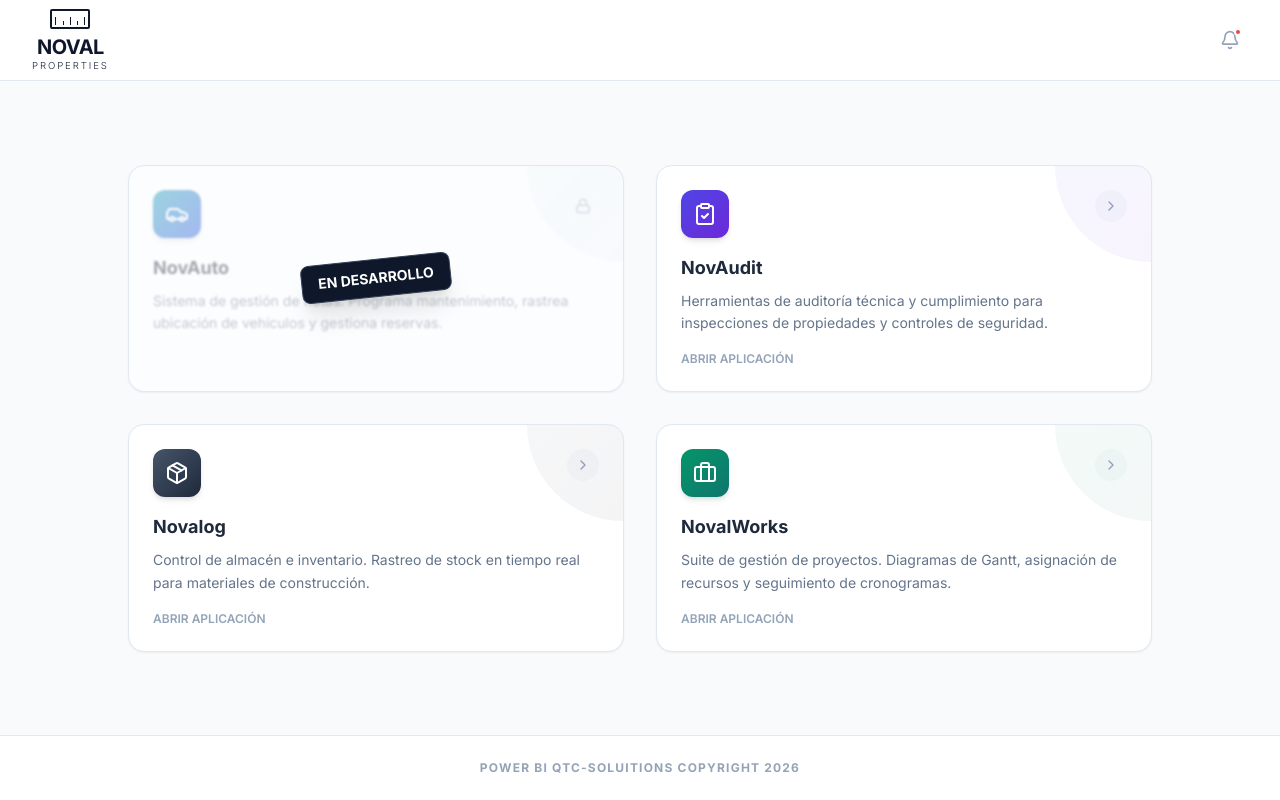
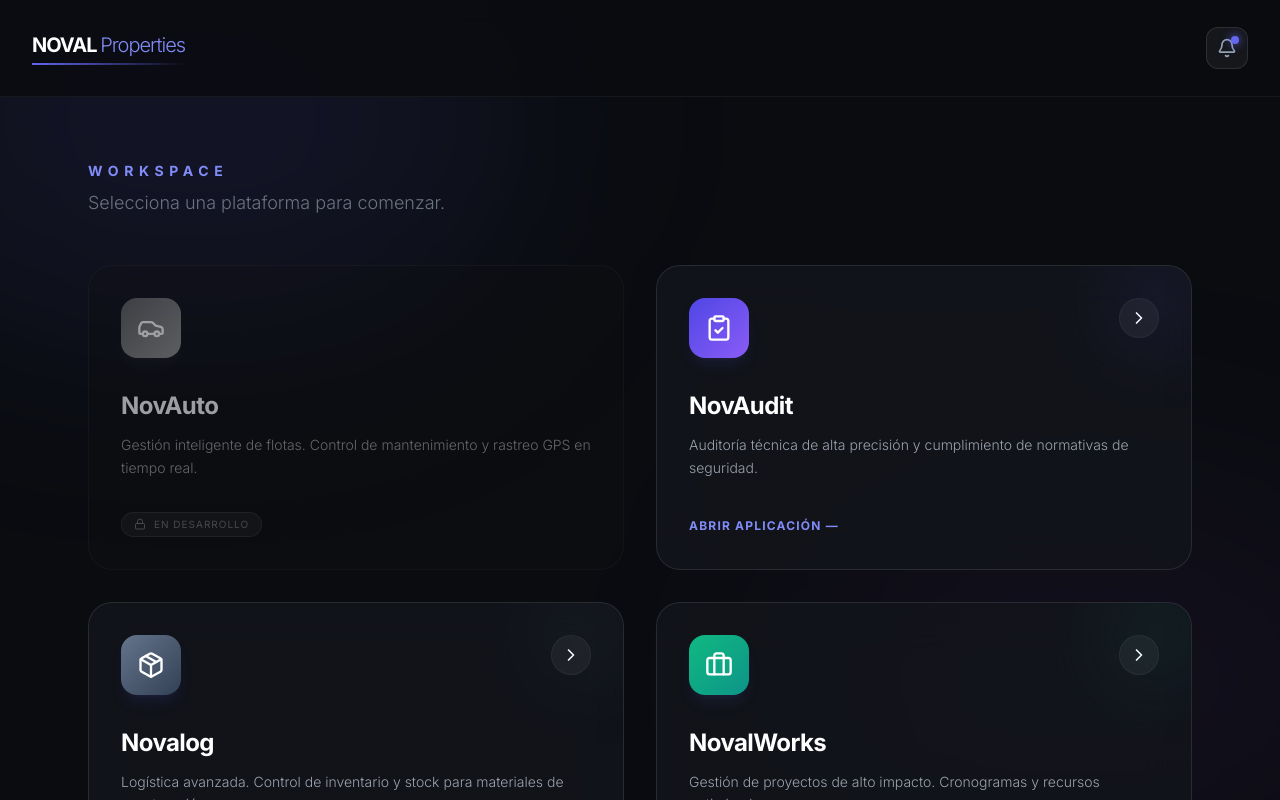
Before and after one commit to QTCSOLUTIONS/NovalAcces, a React (Vite) app: page / in a window 1280 px wide. Shown: the top 800 px of the page. Built offline with nearby package versions, Linux system fonts and the light colour scheme.

Commit message:
Add files via upload
fff

```diff
--- a/App.tsx
+++ b/App.tsx
@@ -5,20 +5,18 @@ import {
   Package,
   Briefcase,
   Bell,
-  Lock, // Lock is still used in AppCard
+  Lock,
   ChevronRight,
   Menu,
   X,
 } from 'lucide-react';
 
 // --- Types ---
-
 interface AppItem {
   id: string;
   title: string;
   description: string;
   icon: React.ReactNode;
-  colorClass: string;
   gradient: string;
   url?: string;
   disabled?: boolean;
@@ -26,27 +24,15 @@ interface AppItem {
 
 // --- Components ---
 
-// Componente de Logo Reutilizable para mantener consistencia
 const NovalLogo: React.FC<{ size?: 'small' | 'large' }> = ({ size = 'large' }) => {
   const isLarge = size === 'large';
-
   return (
-    <div className="flex flex-col items-center justify-center text-slate-900">
-      {/* Icono de Regla (simulando el logo) */}
-      <div className={`${isLarge ? 'w-16 h-8' : 'w-10 h-5'} border-2 border-slate-900 rounded-sm flex flex-col justify-end items-center relative mb-1`}>
-        <div className="w-full flex justify-around items-end h-full pb-0.5">
-          <div className="h-2 w-px bg-slate-900"></div>
-          <div className="h-1 w-px bg-slate-900"></div>
-          <div className="h-2 w-px bg-slate-900"></div>
-          <div className="h-1 w-px bg-slate-900"></div>
-          <div className="h-2 w-px bg-slate-900"></div>
-        </div>
-      </div>
-
-      {/* Texto */}
-      <div className="text-center leading-none">
-        <h1 className={`${isLarge ? 'text-4xl' : 'text-xl'} font-bold tracking-tight text-slate-900`}>NOVAL</h1>
-        <p className={`${isLarge ? 'text-sm' : 'text-[0.6rem]'} tracking-[0.2em] font-light text-slate-800 uppercase italic`}>PROPERTIES</p>
+    <div className="flex flex-col items-start justify-center">
+      <div className="text-left leading-none">
+        <h1 className={`${isLarge ? 'text-3xl' : 'text-xl'} font-extrabold tracking-tighter text-white`}>
+          NOVAL <span className="font-light italic text-indigo-400">Properties</span>
+        </h1>
+        <div className="h-[2px] w-full bg-gradient-to-r from-indigo-500 to-transparent mt-1" />
       </div>
     </div>
   );
@@ -54,43 +40,50 @@ const NovalLogo: React.FC<{ size?: 'small' | 'large' }> = ({ size = 'large' }) =
 
 const AppCard: React.FC<{ item: AppItem }> = ({ item }) => {
   const CardContent = (
-    <>
-      <div className={`absolute top-0 right-0 w-24 h-24 bg-gradient-to-br ${item.gradient} opacity-5 group-hover:opacity-10 rounded-bl-full transition-opacity`} />
+    <div className={`relative h-full p-8 rounded-3xl border transition-all duration-500 overflow-hidden ${
+      item.disabled
+        ? 'bg-[#13161c]/40 border-white/5 opacity-60 grayscale'
+        : 'bg-[#13161c]/80 backdrop-blur-xl border-white/10 hover:border-indigo-500/50 group'
+    }`}>
 
-      <div className="flex items-start justify-between mb-4">
-        <div className={`p-3 rounded-xl bg-gradient-to-br ${item.gradient} text-white shadow-md`}>
+      {/* Esfera de luz ambiental detrás del icono */}
+      {!item.disabled && (
+        <div className={`absolute -right-4 -top-4 w-24 h-24 bg-gradient-to-br ${item.gradient} opacity-10 blur-2xl group-hover:opacity-20 transition-opacity`} />
+      )}
+
+      <div className="flex items-start justify-between mb-8">
+        <div className={`p-4 rounded-2xl bg-gradient-to-br ${item.gradient} text-white shadow-lg shadow-indigo-500/10 transform group-hover:scale-110 group-hover:rotate-3 transition-transform duration-500`}>
           {item.icon}
         </div>
-        <div className="w-8 h-8 rounded-full bg-slate-50 flex items-center justify-center group-hover:bg-slate-100 transition-colors">
+        {!item.disabled && (
+          <div className="w-10 h-10 rounded-full border border-white/5 flex items-center justify-center bg-white/5 group-hover:bg-indigo-500 group-hover:text-white transition-all duration-300">
+            <ChevronRight className="w-5 h-5" />
+          </div>
+        )}
+      </div>
+
+      <h3 className="text-2xl font-bold text-white mb-3 tracking-tight">{item.title}</h3>
+      <p className="text-gray-400 font-light leading-relaxed mb-8 text-sm">
+        {item.description}
+      </p>
+
+      <div className="mt-auto">
         {item.disabled ? (
-            <Lock className="w-4 h-4 text-slate-400" />
+          <div className="inline-flex items-center gap-2 px-3 py-1 rounded-full bg-white/5 border border-white/10 text-[10px] uppercase tracking-widest text-gray-500">
+            <Lock className="w-3 h-3" /> En Desarrollo
+          </div>
         ) : (
-            <ChevronRight className="w-4 h-4 text-slate-400 group-hover:text-slate-600" />
+          <span className="text-xs font-bold tracking-widest text-indigo-400 group-hover:text-indigo-300 transition-colors">
+            ABRIR APLICACIÓN —
+          </span>
         )}
       </div>
     </div>
-
-      <h3 className="text-lg font-bold text-slate-800 mb-2 group-hover:text-slate-900">{item.title}</h3>
-      <p className="text-sm text-slate-500 leading-relaxed mb-4">{item.description}</p>
-
-      <div className={`flex items-center text-xs font-semibold text-slate-400 ${!item.disabled && 'group-hover:text-amber-600'} transition-colors`}>
-        <span>{item.disabled ? '' : 'ABRIR APLICACIÓN'}</span>
-      </div>
-
-      {/* Disabled Overlay */}
-      {item.disabled && (
-        <div className="absolute inset-0 bg-white/60 backdrop-blur-[1px] flex items-center justify-center z-10 rounded-2xl">
-          <div className="bg-slate-900 text-white px-4 py-2 rounded-lg font-bold text-sm shadow-xl transform -rotate-6 border border-slate-700">
-            EN DESARROLLO
-          </div>
-        </div>
-      )}
-    </>
   );
 
   if (item.disabled) {
     return (
-      <div className="group relative bg-slate-50 rounded-2xl p-6 shadow-sm border border-slate-200 cursor-not-allowed overflow-hidden">
+      <div className="relative h-full transition-all duration-500 cursor-not-allowed">
         {CardContent}
       </div>
     );
@@ -101,8 +94,10 @@ const AppCard: React.FC<{ item: AppItem }> = ({ item }) => {
       href={item.url}
       target="_blank"
       rel="noopener noreferrer"
-      className="group relative block bg-white rounded-2xl p-6 shadow-sm border border-slate-200 hover:shadow-xl hover:shadow-slate-200/50 transition-all duration-300 hover:-translate-y-1 cursor-pointer overflow-hidden"
+      className="relative block h-full transition-all duration-500 hover:-translate-y-2"
     >
+      {/* Resplandor exterior al hacer hover */}
+      <div className="absolute inset-0 rounded-3xl bg-indigo-500/20 blur-xl opacity-0 group-hover:opacity-100 transition-opacity" />
       {CardContent}
     </a>
   );
@@ -115,97 +110,82 @@ const Dashboard: React.FC = () => {
     {
       id: 'novauto',
       title: 'NovAuto',
-      description: 'Sistema de gestión de flotas. Programa mantenimiento, rastrea ubicación de vehículos y gestiona reservas.',
-      icon: <Car className="w-6 h-6" />,
-      colorClass: 'text-cyan-600',
-      gradient: 'from-cyan-600 to-blue-700',
+      description: 'Gestión inteligente de flotas. Control de mantenimiento y rastreo GPS en tiempo real.',
+      icon: <Car className="w-7 h-7" />,
+      gradient: 'from-blue-600 to-cyan-500',
       disabled: true
     },
     {
       id: 'novaudit',
       title: 'NovAudit',
-      description: 'Herramientas de auditoría técnica y cumplimiento para inspecciones de propiedades y controles de seguridad.',
-      icon: <ClipboardCheck className="w-6 h-6" />,
-      colorClass: 'text-indigo-600',
-      gradient: 'from-indigo-600 to-violet-700',
+      description: 'Auditoría técnica de alta precisión y cumplimiento de normativas de seguridad.',
+      icon: <ClipboardCheck className="w-7 h-7" />,
+      gradient: 'from-indigo-600 to-violet-500',
       url: 'https://controlpro-iota.vercel.app/'
     },
     {
       id: 'novalog',
       title: 'Novalog',
-      description: 'Control de almacén e inventario. Rastreo de stock en tiempo real para materiales de construcción.',
-      icon: <Package className="w-6 h-6" />,
-      colorClass: 'text-slate-600',
-      gradient: 'from-slate-600 to-slate-800',
+      description: 'Logística avanzada. Control de inventario y stock para materiales de construcción.',
+      icon: <Package className="w-7 h-7" />,
+      gradient: 'from-slate-500 to-slate-700',
       url: 'https://gestionalmacen.qtc-solutions.com'
     },
     {
       id: 'novalworks',
       title: 'NovalWorks',
-      description: 'Suite de gestión de proyectos. Diagramas de Gantt, asignación de recursos y seguimiento de cronogramas.',
-      icon: <Briefcase className="w-6 h-6" />,
-      colorClass: 'text-emerald-600',
-      gradient: 'from-emerald-600 to-teal-700',
+      description: 'Gestión de proyectos de alto impacto. Cronogramas y recursos optimizados.',
+      icon: <Briefcase className="w-7 h-7" />,
+      gradient: 'from-emerald-500 to-teal-600',
       url: 'https://timegest.qtc-solutions.com/auth'
     },
   ];
 
   return (
-    <div className="min-h-screen bg-slate-50 flex flex-col">
-      {/* Header */}
-      <header className="bg-white border-b border-slate-200 sticky top-0 z-30">
-        <div className="max-w-7xl mx-auto px-4 sm:px-6 lg:px-8">
-          <div className="flex justify-between items-center h-20">
-            {/* Logo */}
-            <div className="flex items-center">
-              <NovalLogo size="small" />
+    <div className="min-h-screen bg-[#0a0c10] text-white flex flex-col selection:bg-indigo-500/30">
+
+      {/* Background Atmosphere */}
+      <div className="fixed inset-0 overflow-hidden pointer-events-none">
+        <div className="absolute top-[-10%] left-[-10%] w-[50%] h-[50%] bg-indigo-500/10 blur-[120px] rounded-full" />
+        <div className="absolute bottom-[-10%] right-[-10%] w-[50%] h-[50%] bg-purple-500/5 blur-[120px] rounded-full" />
       </div>
 
-            {/* Right Side Actions */}
-            <div className="hidden md:flex items-center space-x-4">
-              <button className="p-2 text-slate-400 hover:text-slate-600 transition-colors relative">
+      <header className="relative z-30 border-b border-white/5 bg-[#0a0c10]/80 backdrop-blur-md">
+        <div className="max-w-7xl mx-auto px-6 lg:px-8">
+          <div className="flex justify-between items-center h-24">
+            <NovalLogo size="small" />
+
+            <div className="hidden md:flex items-center gap-6">
+              <button className="p-2.5 rounded-xl bg-white/5 border border-white/10 text-slate-400 hover:text-white hover:bg-white/10 transition-all relative">
                 <Bell className="w-5 h-5" />
-                <span className="absolute top-1.5 right-1.5 w-2 h-2 bg-red-500 rounded-full border-2 border-white"></span>
+                <span className="absolute top-2 right-2 w-2 h-2 bg-indigo-500 rounded-full shadow-[0_0_10px_rgba(99,102,241,1)]"></span>
               </button>
             </div>
 
-            {/* Mobile menu button */}
-            <div className="flex items-center md:hidden">
-              <button onClick={() => setMobileMenuOpen(!mobileMenuOpen)} className="p-2 text-slate-600">
-                {mobileMenuOpen ? <X className="w-6 h-6" /> : <Menu className="w-6 h-6" />}
+            <button onClick={() => setMobileMenuOpen(!mobileMenuOpen)} className="md:hidden p-2 text-white">
+              {mobileMenuOpen ? <X /> : <Menu />}
             </button>
           </div>
         </div>
+      </header>
+
+      <main className="relative z-10 flex-1 max-w-6xl w-full mx-auto px-6 py-16 flex flex-col justify-center">
+        <div className="mb-12">
+          <h2 className="text-sm uppercase tracking-[0.4em] text-indigo-400 font-bold mb-2">Workspace</h2>
+          <p className="text-gray-500 text-lg font-light">Selecciona una plataforma para comenzar.</p>
         </div>
 
-        {/* Mobile Menu Dropdown */}
-        {mobileMenuOpen && (
-          <div className="md:hidden bg-white border-b border-slate-200">
-            <div className="px-4 py-3 space-y-1">
-              <div className="p-3">
-                <p className="text-slate-500 text-sm">Menú</p>
-              </div>
-            </div>
-          </div>
-        )}
-      </header>
-
-      {/* Main Content */}
-      <main className="flex-1 max-w-7xl w-full mx-auto px-4 sm:px-6 lg:px-8 py-8 flex items-center justify-center">
-        <div className="w-full">
-          <div className="grid grid-cols-1 md:grid-cols-2 lg:grid-cols-2 gap-8 max-w-5xl mx-auto">
+        <div className="grid grid-cols-1 md:grid-cols-2 gap-8">
           {apps.map(app => (
             <AppCard key={app.id} item={app} />
           ))}
         </div>
-        </div>
       </main>
 
-      {/* Footer */}
-      <footer className="bg-white border-t border-slate-200 py-6 mt-auto">
-        <div className="max-w-7xl mx-auto px-4 sm:px-6 lg:px-8 text-center">
-          <p className="text-slate-400 text-xs font-bold tracking-widest">
-            POWER BI QTC-SOLUITIONS COPYRIGHT 2026
+      <footer className="relative z-10 border-t border-white/5 py-8">
+        <div className="max-w-7xl mx-auto px-6 text-center">
+          <p className="text-[10px] text-gray-600 font-bold tracking-[0.5em] uppercase">
+            POWER BI QTC-SOLUTIONS COPYRIGHT 2026
           </p>
         </div>
       </footer>
@@ -213,11 +193,9 @@ const Dashboard: React.FC = () => {
   );
 };
 
-// --- Main App Controller ---
-
 const App: React.FC = () => {
   return (
-    <div className="antialiased font-sans text-slate-900">
+    <div className="antialiased font-sans text-slate-200 bg-[#0a0c10]">
       <Dashboard />
     </div>
   );
```
Lines whose indentation alone changed are shown as unchanged.
